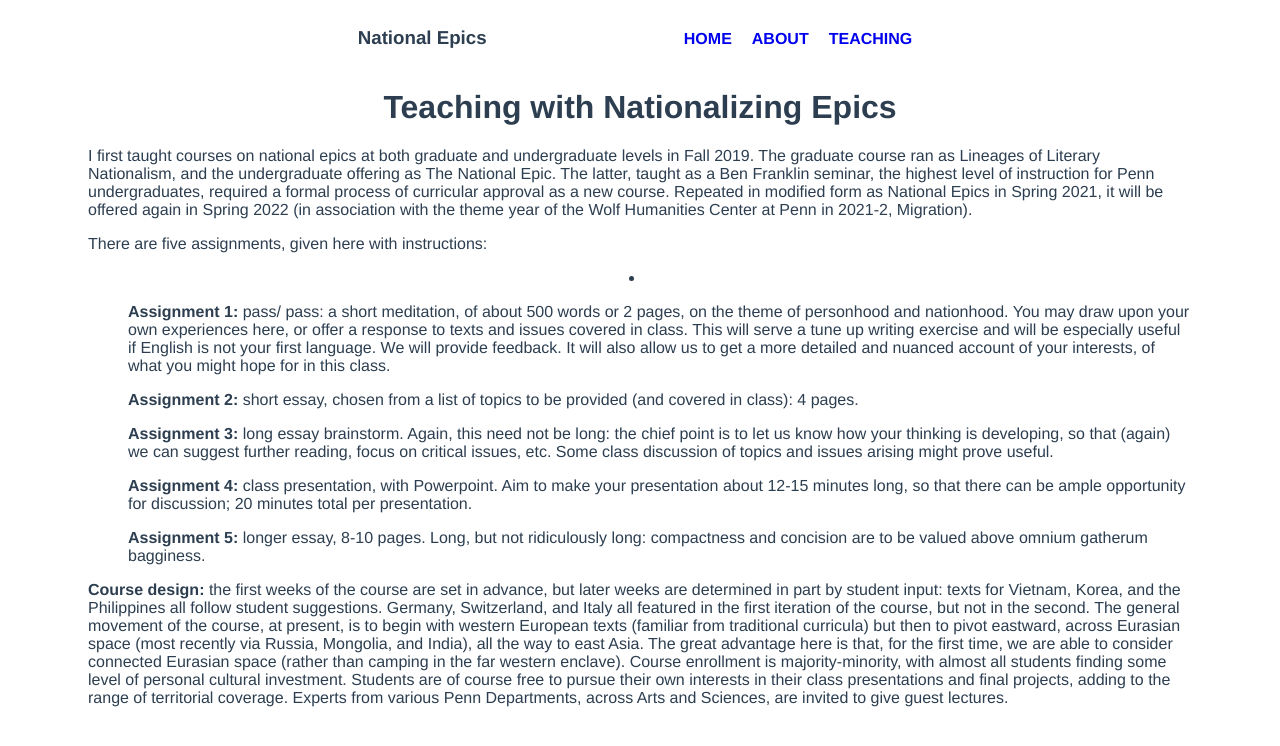
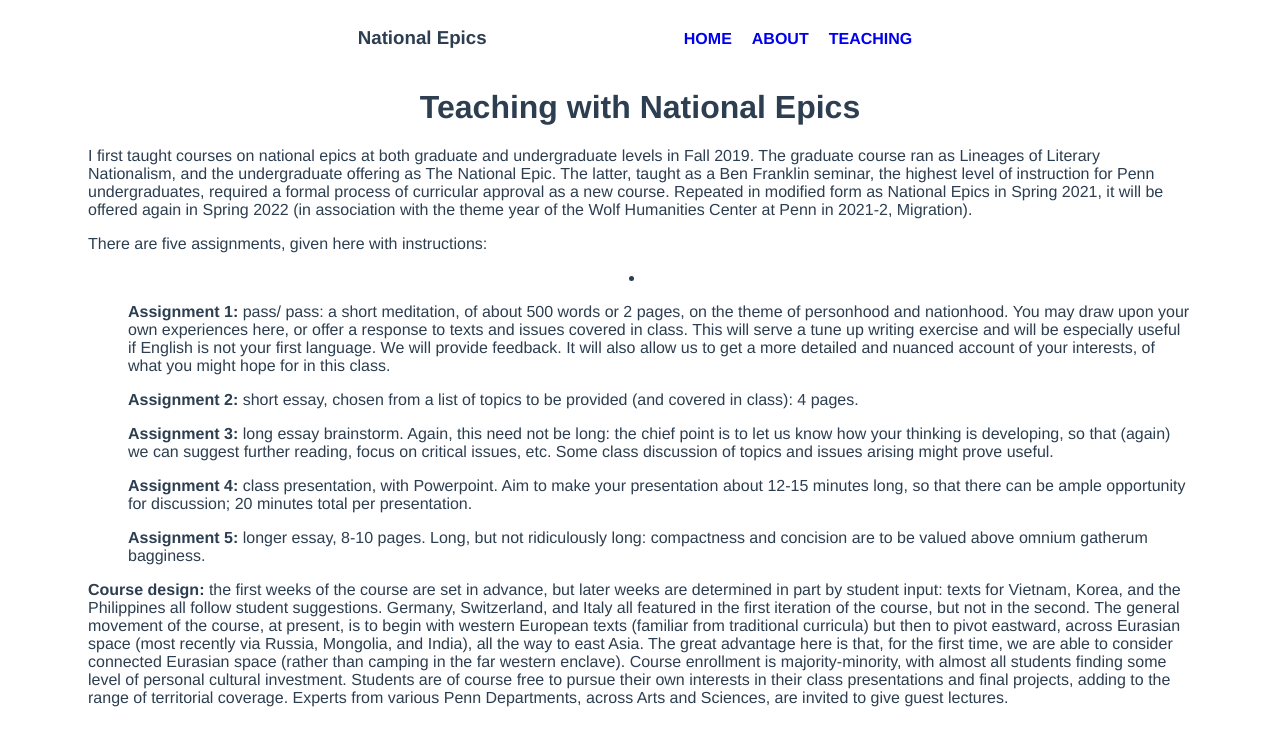
Before and after one commit to upenndigitalscholarship/natl-epics, a Vue app: page /#/teaching in a window 1280 px wide. Shown: the top 746 px of the page. Built offline with nearby package versions, Linux system fonts and the light colour scheme.

Commit message:
prep for tues

```diff
--- a/src/views/Teaching.vue
+++ b/src/views/Teaching.vue
@@ -1,5 +1,5 @@
 <template>
-<h1>Teaching with Nationalizing Epics</h1>
+<h1>Teaching with National Epics</h1>
 <p>I first taught courses on national epics at both graduate and undergraduate levels in Fall 2019. The graduate course ran as Lineages of Literary Nationalism, and the undergraduate offering as The National Epic. The latter, taught as a Ben Franklin seminar, the highest level of instruction for Penn undergraduates, required a formal process of curricular approval as a new course. Repeated in modified form as National Epics in Spring 2021, it will be offered again in Spring 2022 (in association with the theme year of the Wolf Humanities Center at Penn in 2021-2, Migration).</p>
 <p> There are five assignments, given here with instructions:</p>
 <li><ul><b>Assignment 1:</b> pass/ pass: a short meditation, of about 500 words or 2 pages, on the theme of personhood and nationhood. You may draw upon your own experiences here, or offer a response to texts and issues covered in class. This will serve a tune up writing exercise and will be especially useful if English is not your first language. We will provide feedback. It will also allow us to get a more detailed and nuanced account of your interests, of what you might hope for in this class.</ul>
```
Also changed, not shown: 2 other files (tests, documents, lock files or other folders).
